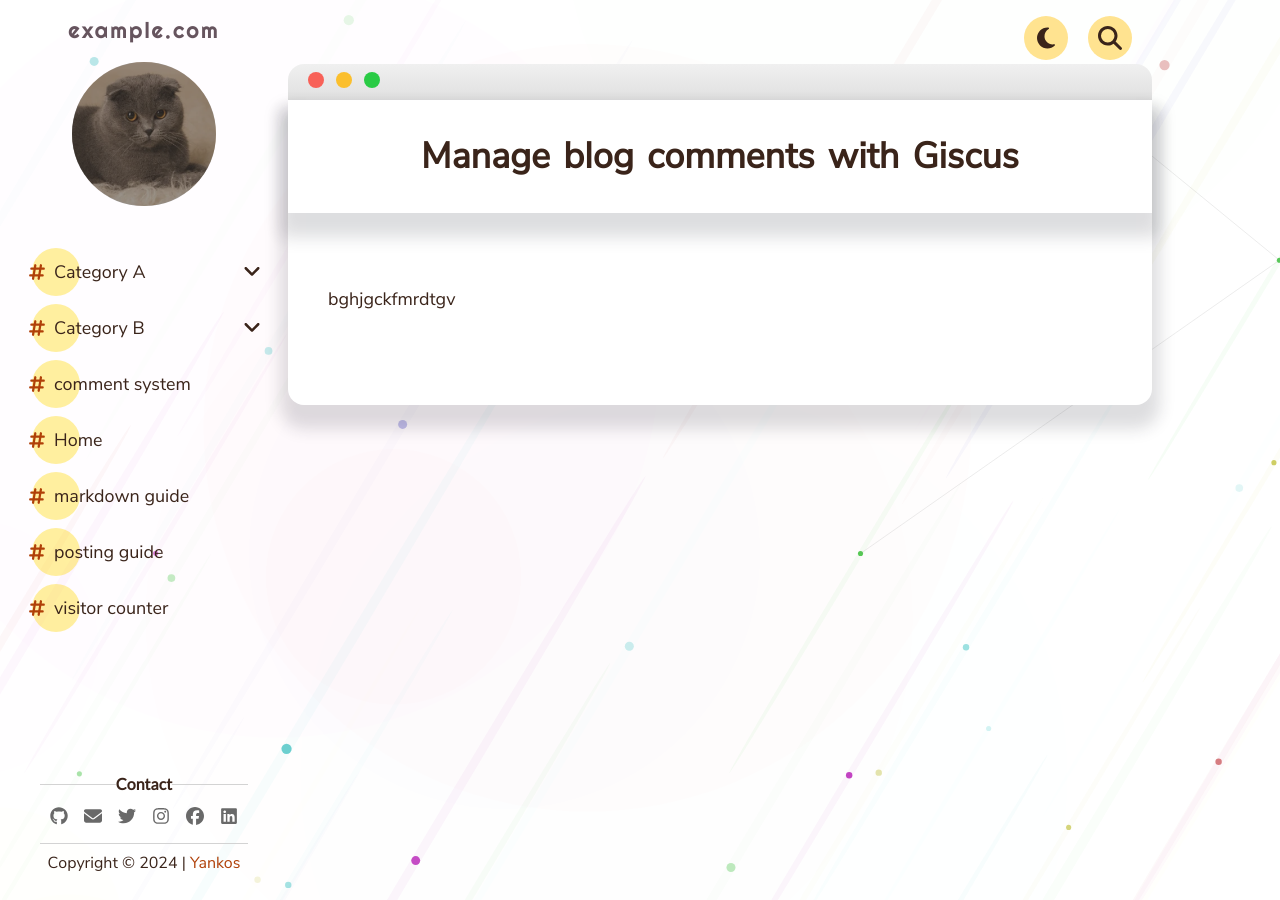
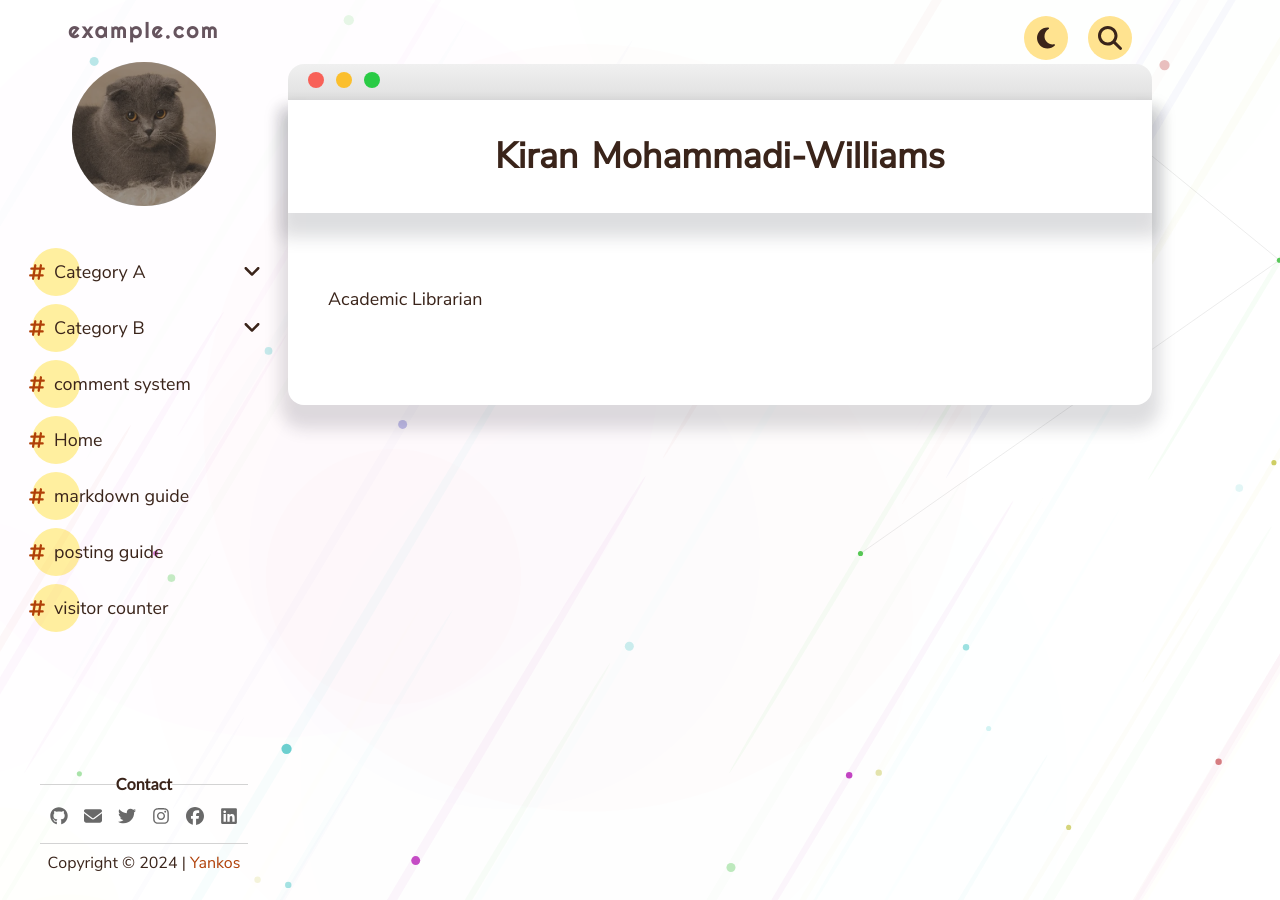
Before and after one commit to kam535/vigilant-barnacle, a Jekyll site: the page built from _pages/comment system.md, in a window 1280 px wide. Built offline with Jekyll 4.4.1, drawn with Linux system fonts in a browser that asks for light colours.

Commit message:
Update comment system.md

```diff
--- a/_pages/comment system.md
+++ b/_pages/comment system.md
@@ -1,6 +1,5 @@
 ---
-title: "Manage blog comments with Giscus"
+title: "Kiran Mohammadi-Williams"
 bookmark: true
 ---
-
-bghjgckfmrdtgv
+Academic Librarian
```
